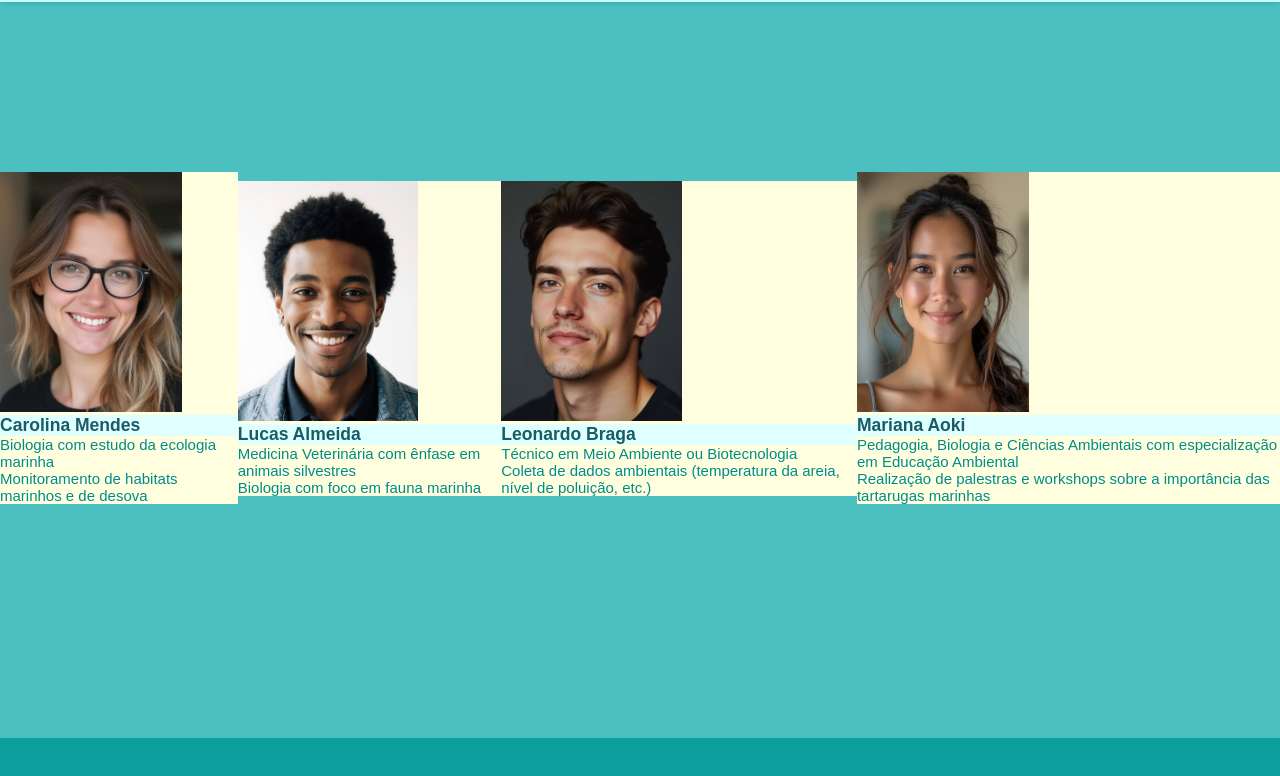
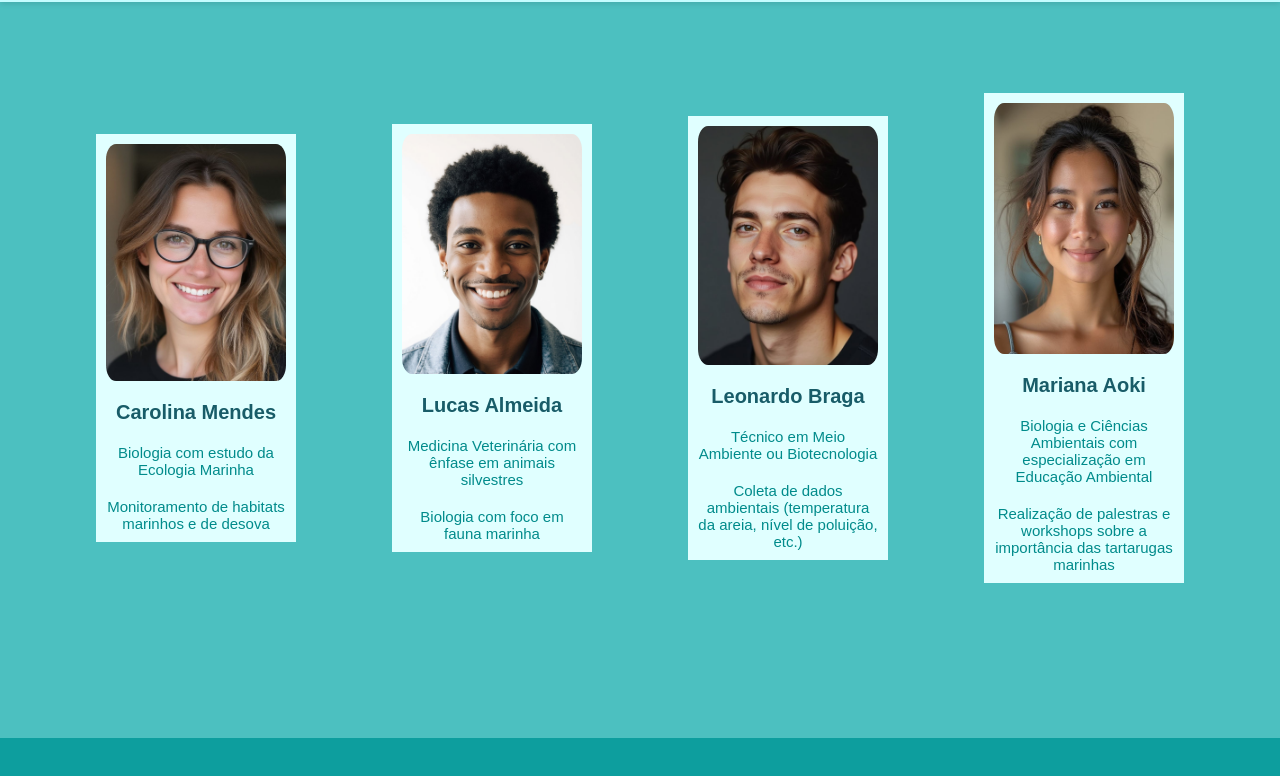
Before and after one commit to nicole-rcosta/FLEX-POSITION, a website: page index.html in a window 1280 px wide. Shown: the part 62-838 px from the top of the page. Drawn offline with Linux system fonts and the light colour scheme.

Commit message:
modify: formatando os cards no css

```diff
--- a/index.html
+++ b/index.html
@@ -64,7 +64,7 @@
             <img src="./src/assets/images/carolina-mendes.png" alt="Carolina Mendes, bióloga/oceanógrafa">
             <figcaption>
                 <h3>Carolina Mendes</h3>
-                    <p>Biologia com estudo da ecologia marinha</p>
+                    <p>Biologia com estudo da Ecologia Marinha</p>
                     <p>Monitoramento de habitats marinhos e de desova</p>
 
             </figcaption>
@@ -94,7 +94,7 @@
             <img src="./src/assets/images/mariana-aoki.png" alt="Mariana Aoki, educadora ambiental">
             <figcaption>
                 <h3>Mariana Aoki</h3>
-                    <p>Pedagogia, Biologia e Ciências Ambientais com especialização em Educação Ambiental</p>
+                    <p>Biologia e Ciências Ambientais com especialização em Educação Ambiental</p>
                     <p>Realização de palestras e workshops sobre a importância das tartarugas marinhas</p>
 
             </figcaption>
--- a/src/styles/cards.css
+++ b/src/styles/cards.css
@@ -1,5 +1,12 @@
 .speaker-card{
-    background-color: lightyellow;
+    justify-content:center;
+    align-items: center;
+    flex-direction: column;
+    display: flex;
+    width: 200px;
+    text-align: center;
+    background-color: lightcyan;
+    box-sizing: border-box;
 
 }
 
@@ -9,23 +16,29 @@
 
 
 .speaker-card img{
-    height:30vh;
+    width: 100%;
+    border-radius: 10%;
+    padding: 10px;
+
+
 
 }
 
 .speaker-card figcaption{
+    border-radius: 10%;
 
 }
 
 .speaker-card h3{
     background-color: lightcyan;
     color: rgb(24, 92, 104);
-
-
-
+    padding: 10px;
+    font-size: 20px;
 }
 
 .speaker-card p{
+    background-color: lightcyan;
     color: darkcyan;
+    padding: 10px;
 
 }
```
